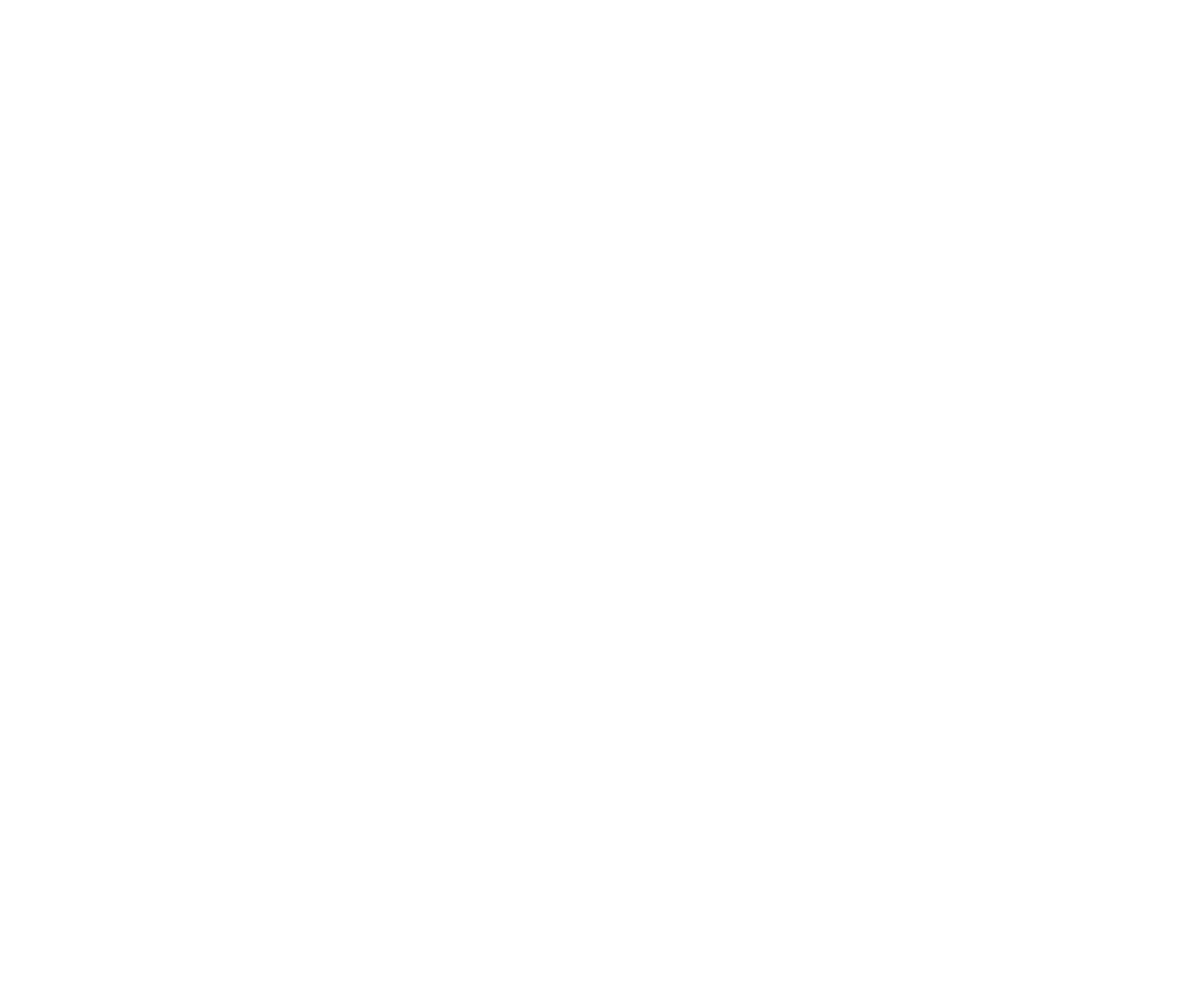
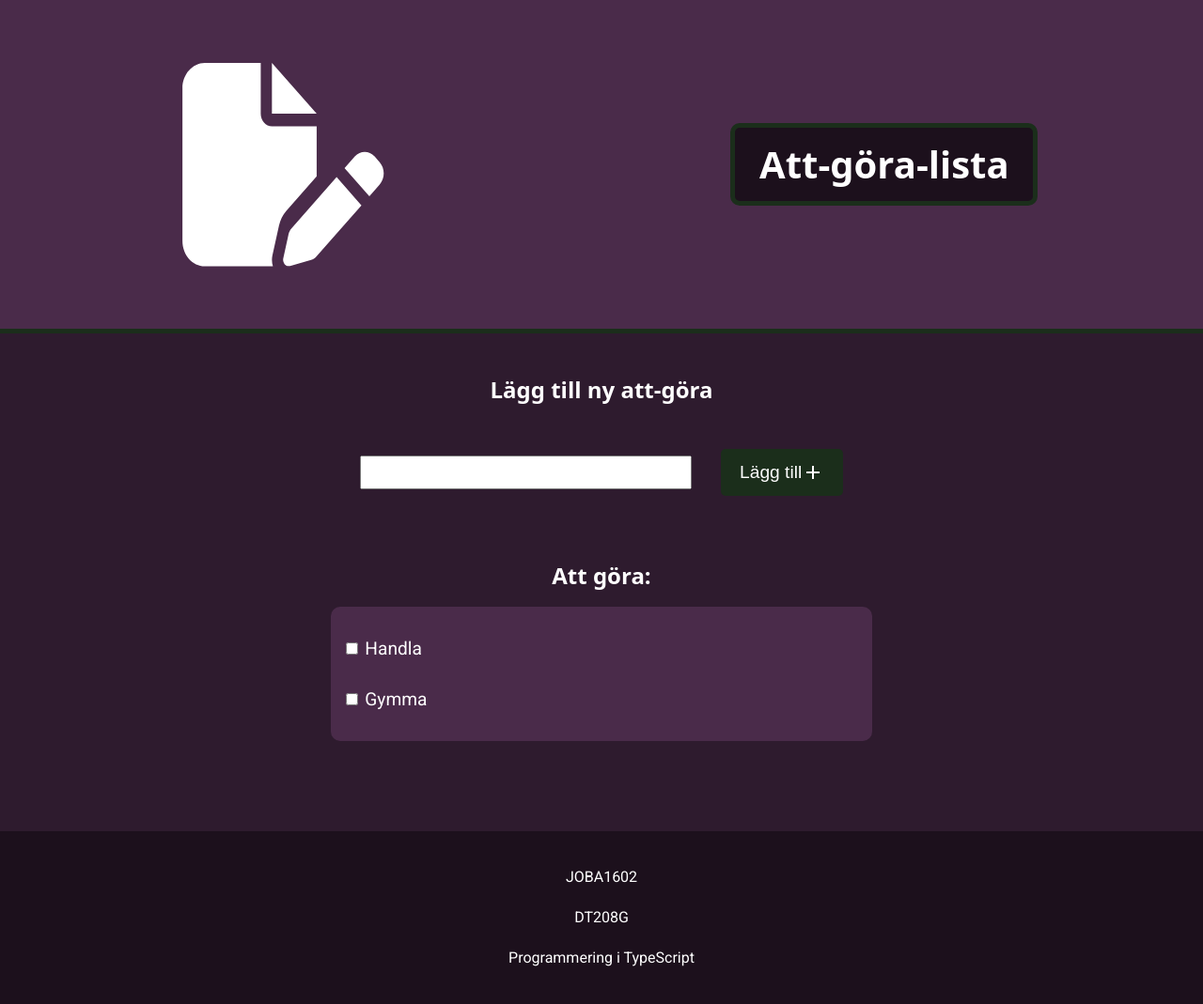
Before and after one commit to direstraits97/lab2ts, a website built with Vite: page index.html in a window 1280 px wide. Shown: the whole page at 94% size. Before the commit the page ends 800 px from the top, so only its background shows below. Built offline with nearby package versions, Linux system fonts and the light colour scheme; a web font is replaced by a local one.

Commit message:
Grundstilning av webbplats

```diff
--- a/index.html
+++ b/index.html
@@ -3,9 +3,53 @@
   <head>
     <meta charset="UTF-8" />
     <meta name="viewport" content="width=device-width, initial-scale=1.0" />
-    <title>lab2ts</title>
+    <link rel="stylesheet" href="/src/sass/main.scss" />
+    <link rel="preconnect" href="https://fonts.googleapis.com" />
+    <link rel="preconnect" href="https://fonts.gstatic.com" crossorigin />
+    <link
+      href="https://fonts.googleapis.com/css2?family=DynaPuff:wght@400..700&family=Roboto:ital,wght@0,100..900;1,100..900&display=swap"
+      rel="stylesheet"
+    />
+    <title>Att göra</title>
   </head>
   <body>
+    <header>
+      <img src="/bilder/tslab2logo.svg" alt="" />
+      <h1>Att-göra-lista</h1>
+    </header>
+    <main>
+      <section id="addnewtodo">
+        <h2>Lägg till ny att-göra</h2>
+        <div id="addcomponents">
+          <input type="text" id="todoinput" />
+          <button id="addtodo">
+            Lägg till
+            <img src="/symboler/add.svg" alt="" />
+          </button>
+        </div>
+      </section>
+      <section id="todoscontainer">
+        <h2>Att göra:</h2>
+        <div id="todos">
+          <ul>
+            <li>
+              <input type="checkbox" />
+              Handla
+            </li>
+            <br />
+            <li>
+              <input type="checkbox" />
+              Gymma
+            </li>
+          </ul>
+        </div>
+      </section>
+      <footer>
+        <p>JOBA1602</p>
+        <p>DT208G</p>
+        <p>Programmering i TypeScript</p>
+      </footer>
+    </main>
     <script type="module" src="/src/ts/main.ts"></script>
   </body>
 </html>
--- a/package.json
+++ b/package.json
@@ -11,5 +11,8 @@
   "devDependencies": {
     "typescript": "~6.0.2",
     "vite": "^8.0.4"
+  },
+  "dependencies": {
+    "sass": "^1.99.0"
   }
 }
--- /dev/null
+++ b/src/sass/_base.scss
@@ -0,0 +1,19 @@
+@use "sass:color";
+
+//Färger
+$color-background-primary: rgb(46, 27, 46);
+$color-background-secondary: color.scale(
+  $color-background-primary,
+  $lightness: -40%
+);
+$color-background-tertiary: color.scale(
+  $color-background-primary,
+  $lightness: 10%
+);
+$color-background-quaternary: color.complement($color-background-primary);
+
+$color-text-primary: white;
+
+//Fonter
+$font-title: "DynaPuff", system-ui;
+$font-content: "Roboto", system-ui;
--- /dev/null
+++ b/src/sass/_layout.scss
@@ -0,0 +1,100 @@
+@use "base";
+
+body {
+  background-color: base.$color-background-primary;
+  font-family: base.$font-title;
+  color: base.$color-text-primary;
+  margin: 0;
+  height: 100vh;
+  display: flex;
+  flex-direction: column;
+  line-height: 1.7em;
+}
+h1 {
+  background-color: base.$color-background-secondary;
+  padding: 2%;
+  border: 5px solid base.$color-background-quaternary;
+  border-radius: 10px;
+  font-size: 2.5rem;
+}
+h2 {
+  text-align: center;
+}
+p {
+  font-family: base.$font-content;
+}
+header {
+  display: flex;
+  align-items: center;
+  justify-content: space-around;
+  background-color: base.$color-background-tertiary;
+  border-bottom: 5px solid base.$color-background-quaternary;
+  img {
+    width: 250px;
+    height: 350px;
+  }
+}
+footer {
+  width: 100%;
+  margin-top: auto;
+  text-align: center;
+  background-color: base.$color-background-secondary;
+  padding-top: 1.5%;
+  padding-bottom: 1.5%;
+}
+
+main {
+  display: flex;
+  flex-direction: column;
+}
+#addnewtodo {
+  width: 45%;
+  margin-left: auto;
+  margin-right: auto;
+  padding: 2%;
+}
+#todoinput {
+  width: 60%;
+  height: 30px;
+}
+#addtodo {
+  border: none;
+  font-size: 1.2rem;
+  border-radius: 5px;
+  height: 50px;
+  width: 20%;
+  min-width: 130px;
+  background-color: base.$color-background-quaternary;
+  color: base.$color-text-primary;
+  display: flex;
+  align-items: center;
+  justify-content: center;
+}
+#addtodo:hover {
+  cursor: pointer;
+  background-color: #2a472a;
+}
+#addcomponents {
+  display: flex;
+  justify-content: space-evenly;
+  align-items: center;
+  margin-top: 50px;
+}
+#todoscontainer {
+  margin-left: auto;
+  margin-right: auto;
+  padding: 2%;
+  width: 45%;
+}
+#todos {
+  background-color: base.$color-background-tertiary;
+  padding: 2%;
+  border-radius: 10px;
+  margin-bottom: 70px;
+  ul {
+    list-style: none;
+    padding-left: 0;
+    font-family: base.$font-content;
+    font-size: 1.2rem;
+  }
+}
--- /dev/null
+++ b/src/sass/main.scss
@@ -0,0 +1,2 @@
+@use "layout";
+@use "mediaqueries";
```
Also changed, not shown: src/ts/main.ts (+7 -0 lines), public/bilder/tslab2logo.svg (added), public/symboler/add.svg (added), src/sass/_mediaqueries.scss (added), src/ts/TodoList.ts (added), 1 other file.
